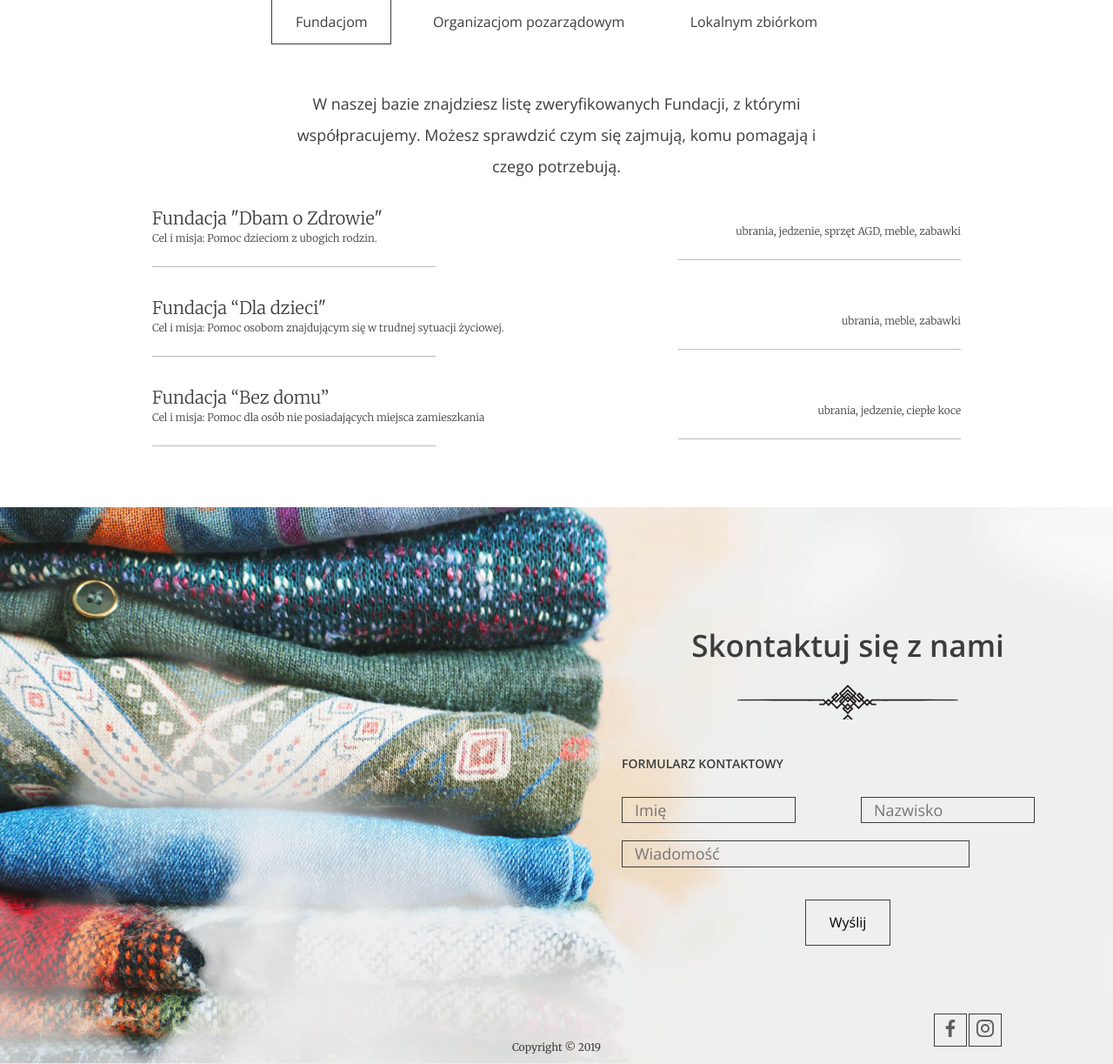
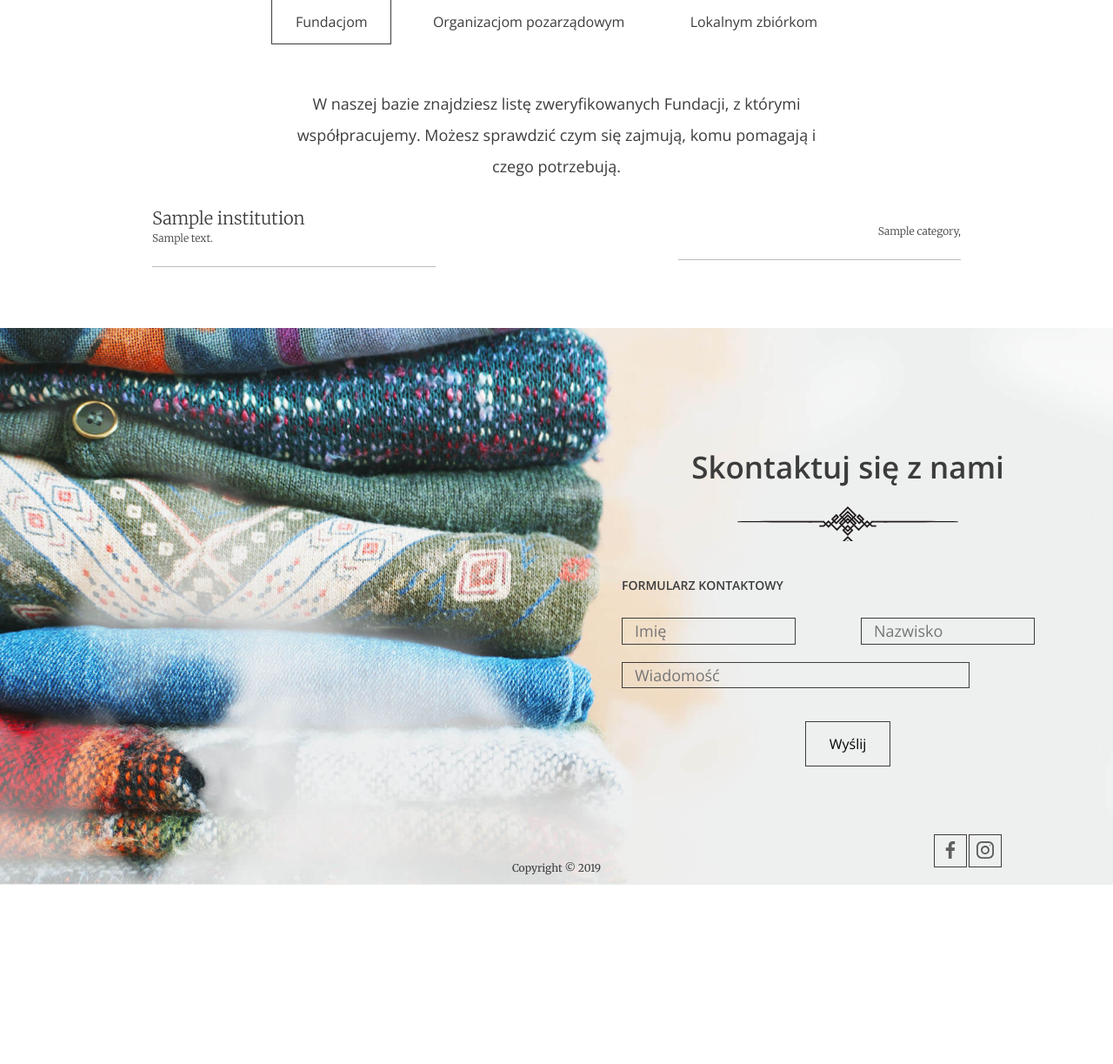
Before and after one commit to bluu26/CharityDonation, a Django app: page /home/ in a window 1280 px wide. Shown: the part 2730-3953 px from the top of the page at 87% size. After the commit the page ends 3747 px from the top, so only its background shows below. Run offline with Django 5.2, Linux system fonts and the light colour scheme; tables that the repository leaves empty hold one stand-in row (values such as "Sample post").

Commit message:
dynamic orgs on index page

```diff
--- a/DonationCore/models.py
+++ b/DonationCore/models.py
@@ -17,7 +17,7 @@ class Institution(models.Model):
     name = models.CharField(max_length=100)
     description = models.TextField()
     type = models.CharField(choices=institutions, default=1, max_length=100)
-    categories = models.ManyToManyField(Category)
+    categories = models.ManyToManyField(Category, default=None)
 
 
 class Donation(models.Model):
--- a/DonationCore/views.py
+++ b/DonationCore/views.py
@@ -2,15 +2,17 @@ from django.db.models import Sum
 from django.shortcuts import render
 from django.views import View
 
-from DonationCore.models import Donation, Institution
+from DonationCore.models import Donation, Institution, Category
 
 
 class LandingPageView(View):
     def get(self, request):
+        institutions = Institution.objects.prefetch_related('categories')
         total_quantity = Donation.objects.aggregate(total=Sum('quantity'))['total']
         institutions_number = Institution.objects.count()
         return render(request, 'index.html', {'total_quantity': total_quantity,
-                                              'institutions_number': institutions_number})
+                                              'institutions_number': institutions_number,
+                                              'institutions': institutions})
 
 
 class RegisterPageView(View):
--- a/templates/index.html
+++ b/templates/index.html
@@ -80,101 +80,70 @@
         <p>W naszej bazie znajdziesz listę zweryfikowanych Fundacji, z którymi współpracujemy. Możesz sprawdzić czym się zajmują, komu pomagają i czego potrzebują.</p>
 
         <ul class="help--slides-items">
+            {% for institution in institutions %}
+                {% if institution.type == '1' %}
             <li>
+
                 <div class="col">
-                    <div class="title">Fundacja "Dbam o Zdrowie"</div>
-                    <div class="subtitle">Cel i misja: Pomoc dzieciom z ubogich rodzin.</div>
+                    <div class="title">{{ institution.name }}</div>
+                    <div class="subtitle">{{ institution.description }}</div>
                 </div>
 
-                <div class="col"><div class="text">ubrania, jedzenie, sprzęt AGD, meble, zabawki</div></div>
+                <div class="col"><div class="text">
+                    {% for category in institution.categories.all %}
+                        {{ category.name }},
+                    {% endfor %}</div></div>
             </li>
-
-            <li>
-                <div class="col">
-                    <div class="title">Fundacja “Dla dzieci"</div>
-                    <div class="subtitle">Cel i misja: Pomoc osobom znajdującym się w trudnej sytuacji życiowej.</div>
-                </div>
-
-                <div class="col"><div class="text">ubrania, meble, zabawki</div></div>
-            </li>
-
-            <li>
-                <div class="col">
-                    <div class="title">Fundacja “Bez domu”</div>
-                    <div class="subtitle">Cel i misja: Pomoc dla osób nie posiadających miejsca zamieszkania</div>
-                </div>
-
-                <div class="col"><div class="text">ubrania, jedzenie, ciepłe koce</div></div>
-            </li>
+                    {% endif %}
+                {% endfor %}
         </ul>
     </div>
 
     <!-- SLIDE 2 -->
     <div class="help--slides" data-id="2">
         <p>
-            Lorem ipsum dolor, sit amet consectetur adipisicing elit. Hic officiis mollitia dolor, neque aspernatur accusamus debitis. Ducimus, officia. Quia, sunt illum! Non iste placeat ab ipsum alias
-            quos suscipit corporis!
+            Organizacje, które przyczyniły sie do walki z głodem w bogatych krajach
         </p>
         <ul class="help--slides-items">
+            {% for institution in institutions %}
+                {% if institution.type == '2' %}
             <li>
+
                 <div class="col">
-                    <div class="title">Organizacja 1</div>
-                    <div class="subtitle">Lorem ipsum dolor sit amet consectetur.</div>
+                    <div class="title">{{ institution.name }}</div>
+                    <div class="subtitle">{{ institution.description }}</div>
                 </div>
 
-                <div class="col"><div class="text">Lorem ipsum dolor sit amet consectetur adipisicing elit.</div></div>
+                <div class="col"><div class="text">
+                    {% for category in institution.categories.all %}
+                        {{ category.name }},
+                    {% endfor %}</div></div>
             </li>
-
-            <li>
-                <div class="col">
-                    <div class="title">Organizacja 2</div>
-                    <div class="subtitle">Lorem ipsum dolor sit amet consectetur.</div>
-                </div>
-
-                <div class="col"><div class="text">Lorem ipsum dolor sit amet consectetur adipisicing elit.</div></div>
-            </li>
-
-            <li>
-                <div class="col">
-                    <div class="title">Organizacja 3</div>
-                    <div class="subtitle">Lorem ipsum dolor sit amet consectetur.</div>
-                </div>
-
-                <div class="col"><div class="text">Lorem ipsum dolor sit amet consectetur adipisicing elit.</div></div>
-            </li>
-
-            <li>
-                <div class="col">
-                    <div class="title">Organizacja 4</div>
-                    <div class="subtitle">Lorem ipsum dolor sit amet consectetur.</div>
-                </div>
-
-                <div class="col"><div class="text">Lorem ipsum dolor sit amet consectetur adipisicing elit.</div></div>
-            </li>
+                    {% endif %}
+                {% endfor %}
         </ul>
     </div>
 
     <!-- SLIDE 3 -->
     <div class="help--slides" data-id="3">
-        <p>Lorem ipsum dolor sit amet, his ocurreret persequeris ea, ad utinam laudem duo. Verterem adipisci partiendo eos ne, ea his reque quaeque recteque, ne quo lobortis intellegam.</p>
+        <p>Lokalne zbiórki w naszej cudownej metropolii</p>
         <ul class="help--slides-items">
+            {% for institution in institutions %}
+                {% if institution.type == '3' %}
             <li>
+
                 <div class="col">
-                    <div class="title">Lokalna zbiórka 1</div>
-                    <div class="subtitle">Lorem ipsum dolor sit amet consectetur.</div>
+                    <div class="title">{{ institution.name }}</div>
+                    <div class="subtitle">{{ institution.description }}</div>
                 </div>
 
-                <div class="col"><div class="text">Lorem ipsum dolor sit amet consectetur adipisicing elit.</div></div>
+                <div class="col"><div class="text">
+                    {% for category in institution.categories.all %}
+                        {{ category.name }},
+                    {% endfor %}</div></div>
             </li>
-
-            <li>
-                <div class="col">
-                    <div class="title">Lokalna zbiórka 2</div>
-                    <div class="subtitle">Lorem ipsum dolor sit amet consectetur.</div>
-                </div>
-
-                <div class="col"><div class="text">Lorem ipsum dolor sit amet consectetur adipisicing elit.</div></div>
-            </li>
+                    {% endif %}
+                {% endfor %}
         </ul>
     </div>
 </section>
```
